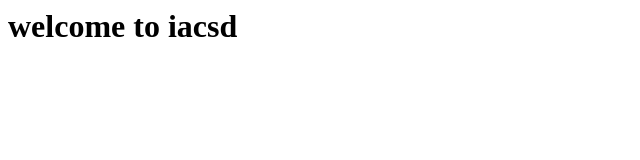
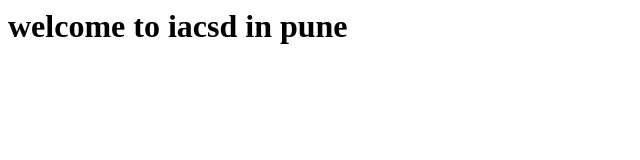
Before and after one commit to preranaawade28/preranaawade99, a plain HTML site: page index.html in a window 1280 px wide. Shown: the whole page, without its empty margins (0-640 px from the left). Drawn offline with Linux system fonts and the light colour scheme.

Commit message:
second commit

```diff
--- a/index.html
+++ b/index.html
@@ -1 +1 @@
-<h1>welcome to iacsd</h1>
+<h1>welcome to iacsd in pune</h1>
```
